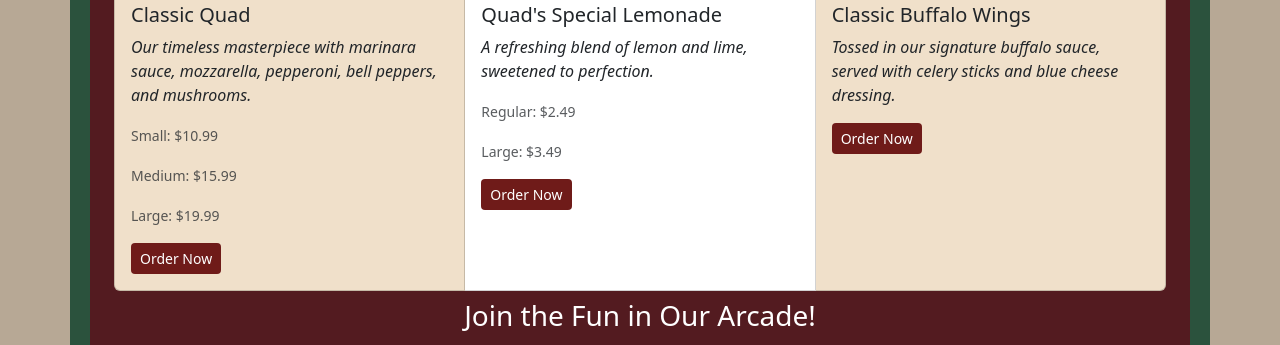
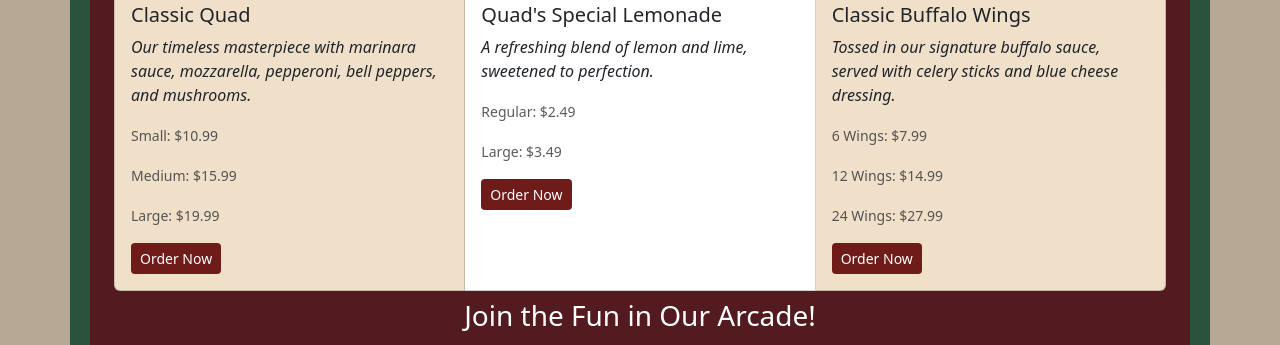
Before and after one commit to quaydrionb/quad-pizzeria, a plain HTML site: page index.html in a window 1280 px wide. Shown: the part 1439-1784 px from the top of the page. Drawn offline with nearby package versions, Linux system fonts and the light colour scheme.

Commit message:
Update index.html

```diff
--- a/index.html
+++ b/index.html
@@ -142,7 +142,9 @@
             <h5 class="card-title">Classic Buffalo Wings</h5>
             <p class="card-text"><em>Tossed in our signature buffalo sauce, served with celery sticks and blue cheese
               dressing.</em></p>
-
+              <p class="card-text"><small class="text-body-secondary">6 Wings: $7.99</small></p>
+              <p class="card-text"><small class="text-body-secondary">12 Wings: $14.99</small></p>
+              <p class="card-text"><small class="text-body-secondary">24 Wings: $27.99</small></p>
             <button type="button" class="main-button btn-sm btn">Order Now</button>
           </div>
         </div>
```
